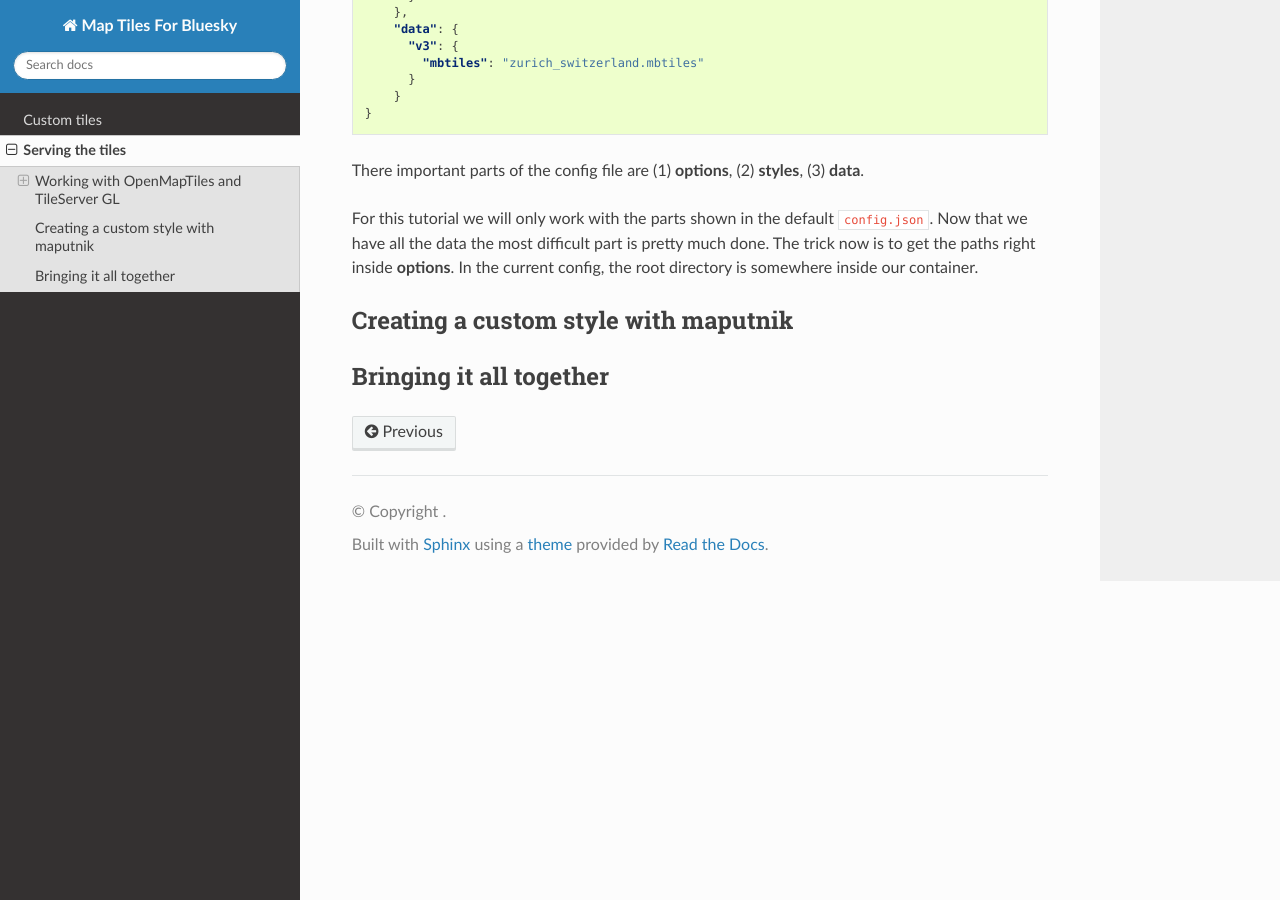
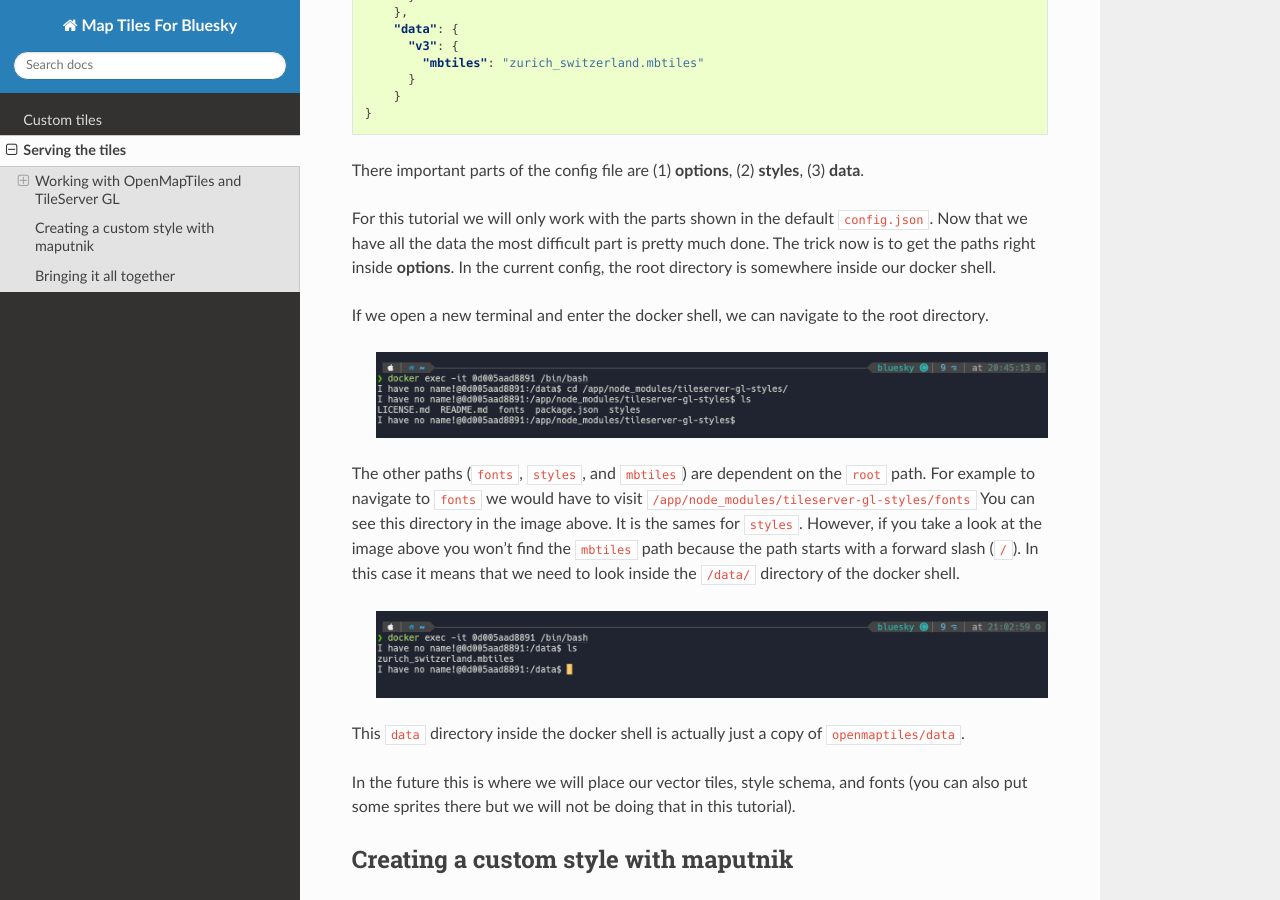
Before and after one commit to Metropolis-2/bluesky-maptiles-docs, a Sphinx documentation site: the page built from docs/source/server.rst, in a window 1280 px wide and 900 px high, scrolled down 3267 px. Built offline with Sphinx 7.4.7 and the Read the Docs theme 2.0.0, drawn with Linux system fonts in a browser that asks for light colours.

Commit message:
another build

```diff
--- a/docs/source/server.rst
+++ b/docs/source/server.rst
@@ -69,8 +69,26 @@ There important parts of the config file are (1) **options**, (2) **styles**, (3
 
 For this tutorial we will only work with the parts shown in the default :code:`config.json`.
 Now that we have all the data the most difficult part is pretty much done. The trick now
-is to get the paths right inside **options**. In the current config, the root directory is somewhere inside our container.
+is to get the paths right inside **options**. In the current config, the root directory is somewhere inside our docker shell.
 
+If we open a new terminal and enter the docker shell, we can navigate to the root directory.
+
+ .. image:: ../images/docker_root.png
+   :width: 900
+
+The other paths (:code:`fonts`, :code:`styles`, and :code:`mbtiles`) are dependent on the :code:`root` path.
+For example to navigate to :code:`fonts` we would have to visit :code:`/app/node_modules/tileserver-gl-styles/fonts`
+You can see this directory in the image above. It is the sames for :code:`styles`. However, if you take a look at the image above
+you won't find the :code:`mbtiles` path because the path starts with a forward slash (:code:`/`). In this case it means that we
+need to look inside the :code:`/data/` directory of the docker shell.
+
+ .. image:: ../images/docker_root_data.png
+   :width: 900
+
+This :code:`data` directory inside the docker shell is actually just a copy of :code:`openmaptiles/data`.
+
+In the future this is where we will place our vector tiles, style schema, and fonts
+(you can also put some sprites there but we will not be doing that in this tutorial).
 
 Creating a custom style with maputnik
 --------------------------------------
```
Also changed, not shown: docs/images/docker_root.png (added), docs/images/docker_root_data.png (added).
